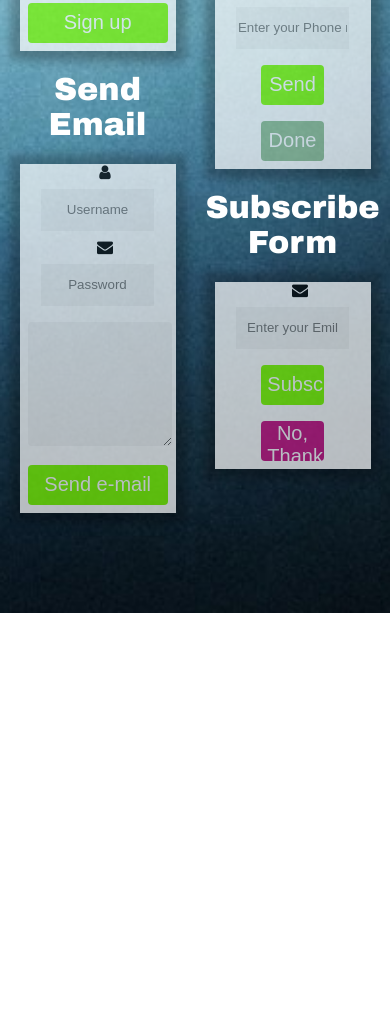
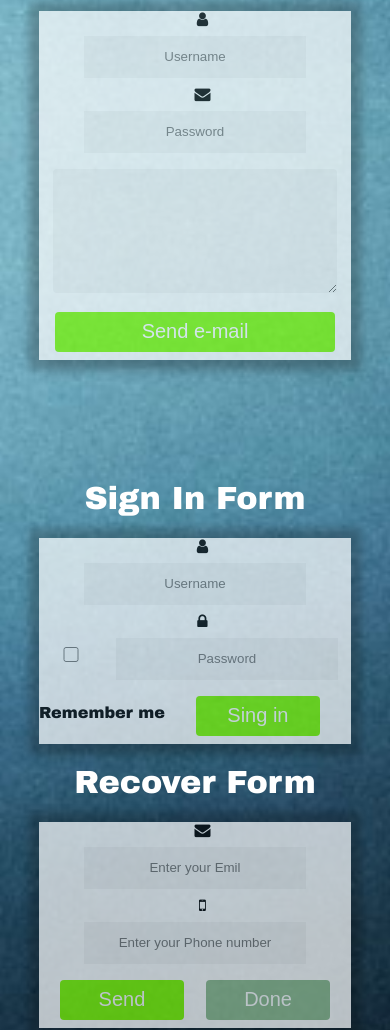
Before and after one commit to marcinmika2/formularze, a plain HTML site: page index.html in a window 390 px wide. Shown: the part 623-1653 px from the top of the page. Before the commit the page ends 1236 px from the top, so only its background shows below. Drawn offline with Linux system fonts and the light colour scheme.

Commit message:
responsywność i koniec

```diff
--- a/css/style.css
+++ b/css/style.css
@@ -8,11 +8,15 @@ body {
 	width: auto;
 }
 
+/* uklad strony */
+
 div{
 	width: 50%;
 	float: left;
 	text-align: center;
 }
+
+/* czcianka*/
 
 h1 {
 	width: 100%;
@@ -23,6 +27,8 @@ h1 {
 p {
 	float: left;
 }
+
+/* formularze */
 
 form {
 	width: 80%;
@@ -38,6 +44,12 @@ form {
 #form-2 {
 	margin-bottom: 100px;
 }
+
+#form-5 {
+	margin-bottom: 100px;
+}
+
+/* tagi z formularzy*/
 
 input {
 	width: 70%;
@@ -90,6 +102,8 @@ textarea:hover{
 	background-color: gainsboro;
 }
 
+/*przyciski*/
+
 button {
 	width: 90%;
 	height: 40px;
@@ -134,3 +148,11 @@ i {
 .buttonColumn-2 {
 	width: 40%;
 }
+
+/*responsywność*/
+
+@media screen and (max-width: 825px) {
+    div {
+        width: 100%;
+    }
+}
```
